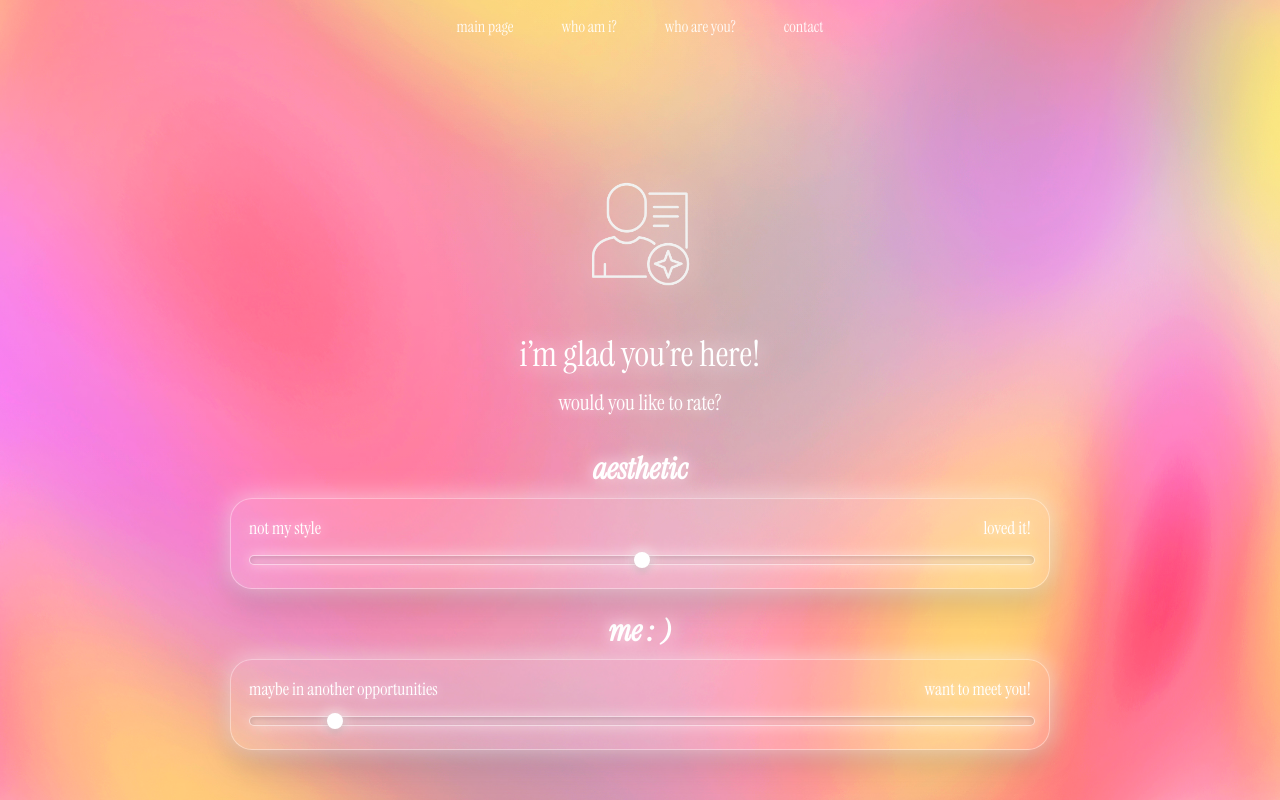
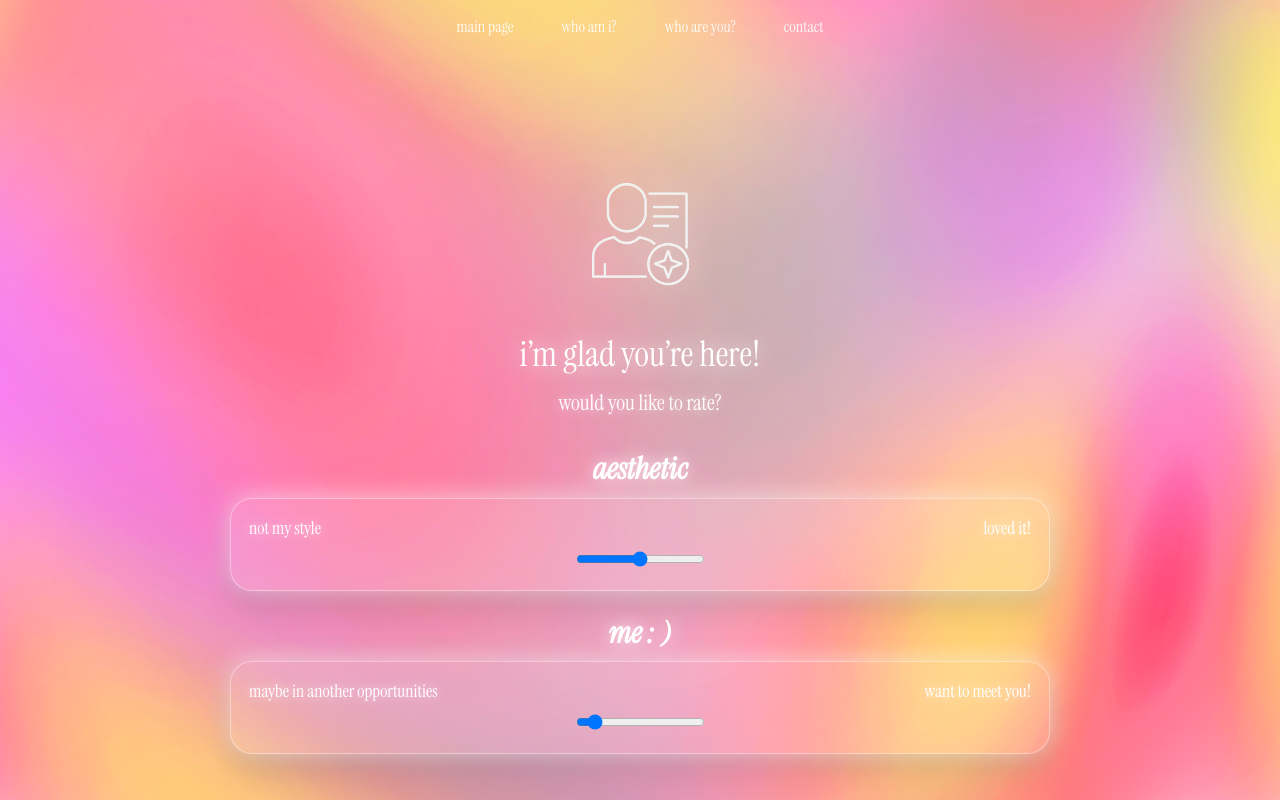
Before and after one commit to zeynpicll/deneme, a plain HTML site: page recruiter.html in a window 1280 px wide. Drawn offline with Linux system fonts and the light colour scheme; no server answers.

Commit message:
recruiter.html

```diff
--- a/recruiter.html
+++ b/recruiter.html
@@ -5,17 +5,22 @@
   <meta name="viewport" content="width=device-width, initial-scale=1" />
   <title>For Recruiters | Zeynep Iclal Akçakoca</title>
 
-  <link rel="stylesheet" href="style.css?v=6" />
+  <!-- YALNIZCA global stylesheet -->
+  <link rel="stylesheet" href="style.css?v=7" />
 
+  <!-- Sayfaya özel ama SLIDER dışı stiller -->
   <style>
     :root{
       --glass-bg: rgba(255,255,255,.16);
       --glass-bd: rgba(255,255,255,.38);
-      --glow: rgba(255,255,255,.85);
+      --glow:     rgba(255,255,255,.85);
     }
     body{ color:#fff; font-family:'Instrument Serif',serif; }
 
+    /* iskelet */
     .wrap{ max-width:980px; margin:7rem auto 6rem; padding:0 20px; text-align:center; }
+    .lead{ font-size:clamp(1.6rem,3.6vw,2.2rem); line-height:1.15; margin:.4rem 0 .9rem; text-shadow:0 0 22px var(--glow); }
+    .sub{  font-size:clamp(1.05rem,2.4vw,1.35rem); opacity:.98; margin-bottom:2.0rem; text-shadow:0 0 14px rgba(255,255,255,.7); }
 
     .hero-icon{
       width:140px; height:auto; margin:0 auto 18px;
@@ -23,9 +28,6 @@
       transition:transform .35s ease, filter .35s ease;
     }
     .hero-icon:hover{ transform:scale(1.06); filter:drop-shadow(0 0 28px rgba(255,255,255,1)); }
-
-    .lead{ font-size:clamp(1.6rem,3.6vw,2.2rem); line-height:1.15; margin:.4rem 0 .9rem; text-shadow:0 0 22px var(--glow); }
-    .sub{  font-size:clamp(1.05rem,2.4vw,1.35rem); opacity:.98; margin-bottom:2.0rem; text-shadow:0 0 14px rgba(255,255,255,.7); }
 
     .section-title{ font-size:clamp(1.5rem,3vw,1.9rem); margin:0 0 .6rem; font-style:italic; text-shadow:0 0 16px var(--glow); }
 
@@ -35,34 +37,14 @@
       backdrop-filter:blur(8px); -webkit-backdrop-filter:blur(8px);
       padding:14px 16px 18px; margin:0 auto 22px; max-width:820px;
     }
+
     .labels{
       display:flex; justify-content:space-between; align-items:center;
       margin:4px 2px 10px; font-size:clamp(.98rem,2vw,1.1rem);
       text-shadow:0 0 12px rgba(255,255,255,.7);
     }
 
-    /* slimmer range */
-    input[type="range"]{
-      -webkit-appearance:none; appearance:none; width:100%;
-      height:10px; border-radius:999px; outline:none;
-      background:rgba(255,255,255,.22); border:1px solid rgba(255,255,255,.44);
-      box-shadow:inset 0 2px 6px rgba(0,0,0,.18), 0 0 14px rgba(255,255,255,.5);
-      transition:filter .2s ease;
-    }
-    input[type="range"]:hover{ filter:brightness(1.06); }
-
-    input[type="range"]::-webkit-slider-thumb{
-      -webkit-appearance:none; appearance:none;
-      width:16px; height:16px; border-radius:50%; background:#fff; border:0;
-      box-shadow:0 0 14px rgba(255,255,255,.95), 0 3px 8px rgba(0,0,0,.22);
-      cursor:pointer;
-    }
-    input[type="range"]::-moz-range-thumb{
-      width:16px; height:16px; border-radius:50%; background:#fff; border:0;
-      box-shadow:0 0 14px rgba(255,255,255,.95), 0 3px 8px rgba(0,0,0,.22);
-      cursor:pointer;
-    }
-
+    /* nav (global style.css zaten var, burada dokunmuyoruz) */
     nav a{ text-decoration:none; color:#fff; opacity:.92 }
     nav a:hover{ opacity:1; text-decoration:underline }
 
@@ -90,22 +72,19 @@
     <!-- AESTHETIC -->
     <h2 class="section-title">aesthetic</h2>
     <div class="rate-block">
-      <div class="labels">
-        <span>not my style</span><span>loved it!</span>
-      </div>
+      <div class="labels"><span>not my style</span><span>loved it!</span></div>
       <input id="s1" type="range" min="0" max="100" value="50" />
     </div>
 
     <!-- ME -->
     <h2 class="section-title">me : )</h2>
     <div class="rate-block">
-      <div class="labels">
-        <span>maybe in another opportunities</span><span>want to meet you!</span>
-      </div>
+      <div class="labels"><span>maybe in another opportunities</span><span>want to meet you!</span></div>
       <input id="s2" type="range" min="0" max="100" value="10" />
     </div>
   </main>
 
+  <!-- Analytics + oto yönlendirme (endpoint seninki) -->
   <script>
     const ENDPOINT='https://script.google.com/macros/s/AKfycbxnrfVE0o8uFKbi_nxoiRpiJ_wgpT2ftHQxxozlB1uOdTPIuiNcfH8eEZr8Eawr-DKg_Q/exec';
 
```
